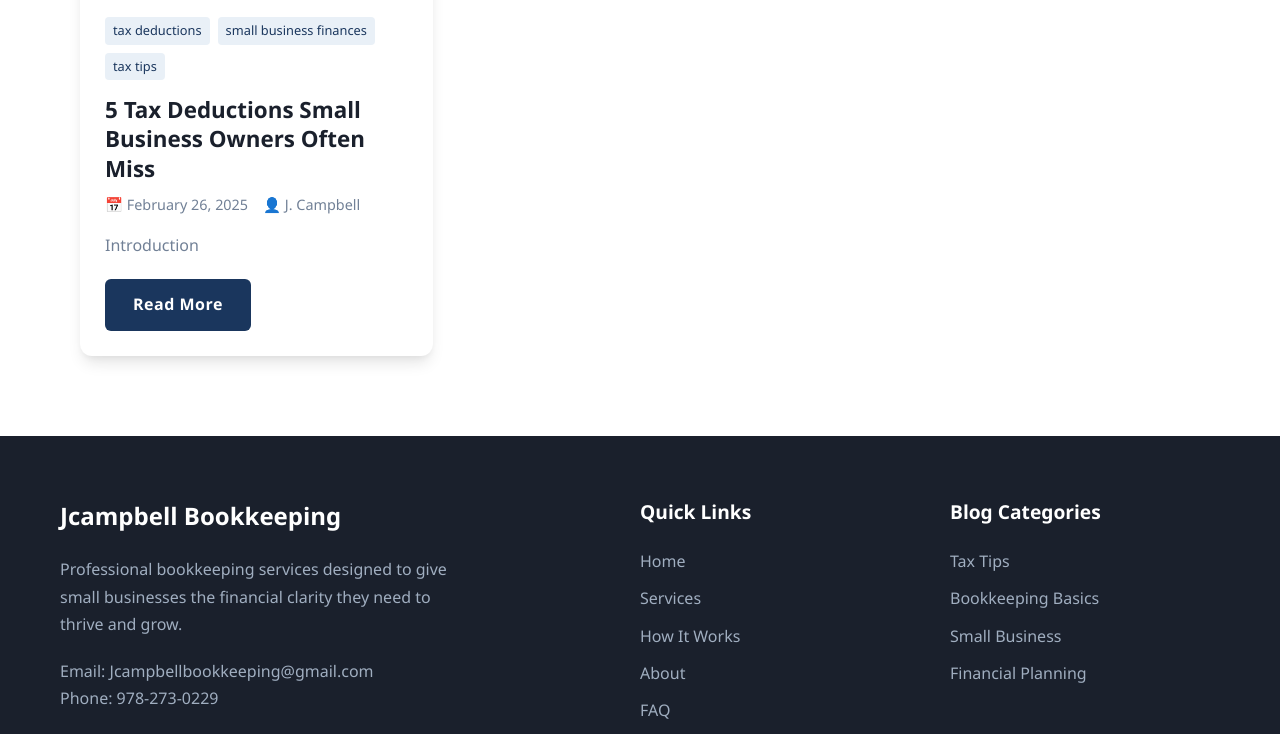
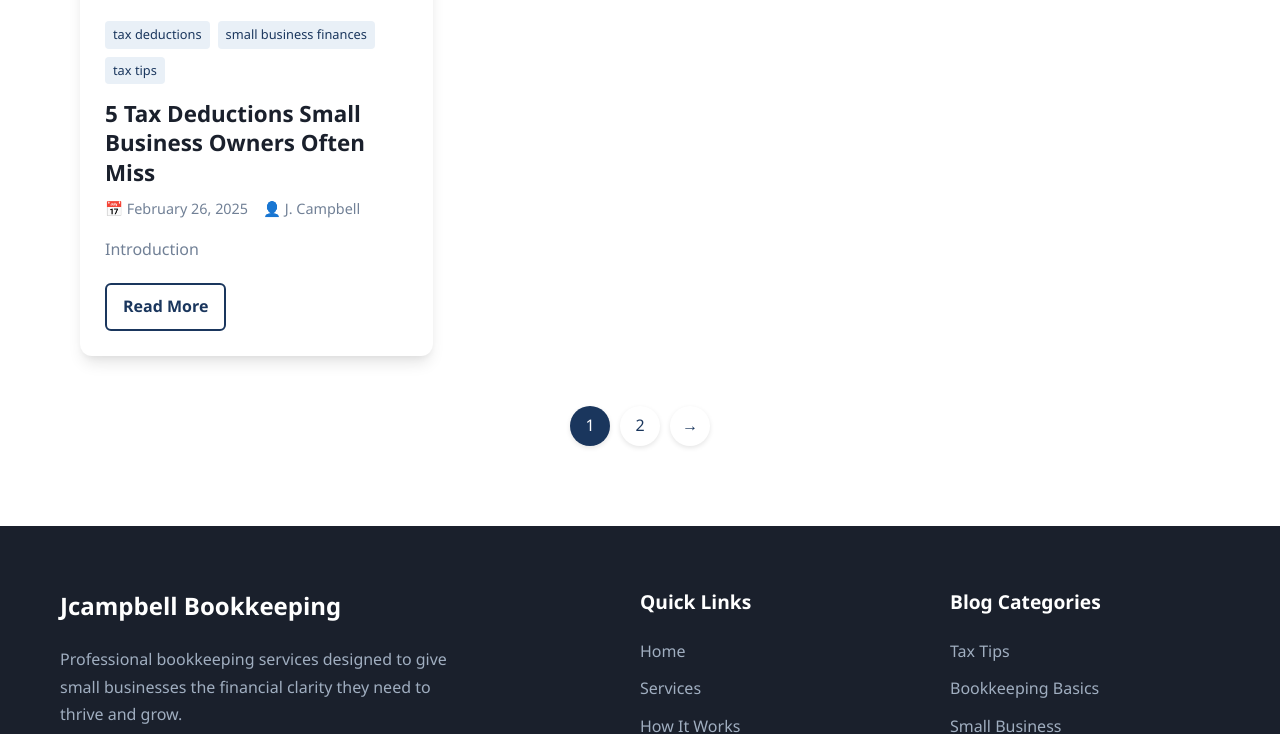
Before and after one commit to jcampbell9724/jcampbell-bookkeeping, a Jekyll site: the page built from blog/index.html, in a window 1280 px wide and 1400 px high, cut to the strip 666-1400 px from the top of the window. Built offline with Jekyll 4.4.1, drawn with Linux system fonts in a browser that asks for light colours; the list of posts is cut into pages by our own code.

Commit message:
Update index.html

```diff
--- a/blog/index.html
+++ b/blog/index.html
@@ -2,6 +2,215 @@
 layout: default
 title: Blog - Financial Insights & Tips
 ---
+
+<style>
+    /* Blog specific styles */
+    .blog-container {
+        padding: 120px 0 80px;
+        min-height: calc(100vh - 300px);
+    }
+
+    .blog-header {
+        text-align: center;
+        margin-bottom: 50px;
+    }
+
+    .blog-header h1 {
+        font-size: 2.5rem;
+        color: #1a365d;
+        margin-bottom: 15px;
+    }
+
+    .blog-header p {
+        color: #718096;
+        max-width: 700px;
+        margin: 0 auto;
+    }
+
+    .search-container {
+        margin-bottom: 40px;
+        display: flex;
+        max-width: 600px;
+        margin-left: auto;
+        margin-right: auto;
+    }
+
+    .search-input {
+        flex-grow: 1;
+        padding: 12px 15px;
+        border: 1px solid #e2e8f0;
+        border-right: none;
+        border-radius: 6px 0 0 6px;
+        font-family: inherit;
+        font-size: 1rem;
+    }
+
+    .search-btn {
+        background-color: #1a365d;
+        color: white;
+        border: none;
+        padding: 0 20px;
+        border-radius: 0 6px 6px 0;
+        cursor: pointer;
+    }
+
+    .tag-container {
+        display: flex;
+        flex-wrap: wrap;
+        justify-content: center;
+        gap: 10px;
+        margin-bottom: 30px;
+    }
+
+    .tag {
+        background-color: rgba(43, 108, 176, 0.1);
+        color: #1a365d;
+        padding: 6px 15px;
+        border-radius: 50px;
+        font-size: 0.9rem;
+        cursor: pointer;
+        transition: all 0.3s ease;
+    }
+
+    .tag:hover, .tag.active {
+        background-color: #1a365d;
+        color: white;
+    }
+
+    .blog-grid {
+        display: grid;
+        grid-template-columns: repeat(auto-fill, minmax(350px, 1fr));
+        gap: 30px;
+        max-width: 1200px;
+        margin: 0 auto;
+        padding: 0 20px;
+    }
+
+    .blog-card {
+        background-color: white;
+        border-radius: 12px;
+        overflow: hidden;
+        box-shadow: 0 10px 15px -3px rgba(0, 0, 0, 0.1), 0 4px 6px -2px rgba(0, 0, 0, 0.05);
+        transition: all 0.3s ease;
+        display: flex;
+        flex-direction: column;
+    }
+
+    .blog-card:hover {
+        transform: translateY(-10px);
+        box-shadow: 0 20px 25px -5px rgba(0, 0, 0, 0.1), 0 10px 10px -5px rgba(0, 0, 0, 0.04);
+    }
+
+    .blog-image {
+        height: 200px;
+        background-size: cover;
+        background-position: center;
+        background-color: #f7fafc;
+        display: flex;
+        align-items: center;
+        justify-content: center;
+    }
+
+    .blog-content {
+        padding: 25px;
+        flex-grow: 1;
+        display: flex;
+        flex-direction: column;
+    }
+
+    .blog-meta {
+        display: flex;
+        gap: 15px;
+        color: #718096;
+        font-size: 0.9rem;
+        margin-bottom: 15px;
+    }
+
+    .blog-tags {
+        display: flex;
+        flex-wrap: wrap;
+        gap: 8px;
+        margin-bottom: 15px;
+    }
+
+    .blog-tag {
+        background-color: rgba(43, 108, 176, 0.1);
+        color: #1a365d;
+        padding: 3px 8px;
+        border-radius: 4px;
+        font-size: 0.8rem;
+    }
+
+    .blog-title {
+        font-size: 1.4rem;
+        color: #1a202c;
+        margin-bottom: 10px;
+        line-height: 1.3;
+    }
+
+    .blog-excerpt {
+        color: #718096;
+        margin-bottom: 20px;
+        flex-grow: 1;
+    }
+
+    .blog-readmore {
+        align-self: flex-start;
+        display: inline-block;
+        background-color: transparent;
+        color: #1a365d;
+        border: 2px solid #1a365d;
+        padding: 8px 16px;
+        border-radius: 6px;
+        font-weight: 600;
+        text-decoration: none;
+        transition: all 0.3s ease;
+    }
+
+    .blog-readmore:hover {
+        background-color: #1a365d;
+        color: white;
+    }
+
+    .pagination {
+        display: flex;
+        justify-content: center;
+        margin-top: 50px;
+        gap: 10px;
+    }
+
+    .page-link {
+        display: flex;
+        align-items: center;
+        justify-content: center;
+        width: 40px;
+        height: 40px;
+        border-radius: 50%;
+        background-color: white;
+        color: #1a365d;
+        font-weight: 500;
+        box-shadow: 0 2px 5px rgba(0, 0, 0, 0.1);
+        transition: all 0.3s ease;
+        text-decoration: none;
+    }
+
+    .page-link:hover, .page-link.active {
+        background-color: #1a365d;
+        color: white;
+    }
+
+    .no-results {
+        text-align: center;
+        padding: 40px;
+        color: #718096;
+    }
+
+    @media (max-width: 768px) {
+        .blog-grid {
+            grid-template-columns: 1fr;
+        }
+    }
+</style>
 
 <div class="blog-container">
     <div class="container">
@@ -19,15 +228,15 @@
         <!-- Blog Tags -->
         <div class="tag-container">
             <div class="tag active" data-tag="all">All</div>
-            <!-- Collect all unique tags from posts -->
-            {% assign all_tags = "" | split: "" %}
+            <!-- Generate tags from actual posts -->
+            {% assign tag_list = "" | split: "" %}
             {% for post in site.posts %}
                 {% for tag in post.tags %}
-                    {% assign all_tags = all_tags | push: tag %}
+                    {% assign tag_list = tag_list | push: tag %}
                 {% endfor %}
             {% endfor %}
 
-            {% assign unique_tags = all_tags | uniq | sort %}
+            {% assign unique_tags = tag_list | uniq | sort %}
             {% for tag in unique_tags %}
                 <div class="tag" data-tag="{{ tag | slugify }}">{{ tag }}</div>
             {% endfor %}
@@ -38,10 +247,11 @@
             {% for post in site.posts %}
             <article class="blog-card" data-tags="{% for tag in post.tags %}{{ tag | slugify }}{% unless forloop.last %},{% endunless %}{% endfor %}">
                 {% if post.image %}
-                <div class="blog-image" style="background-image: url('{{ post.image }}');"></div>
+                <div class="blog-image" style="background-image: url('{{ post.image }}');">
+                </div>
                 {% else %}
-                <div class="blog-image" style="background-color: #f0f0f0; display: flex; align-items: center; justify-content: center; color: #666;">
-                    <span>{{ post.title | truncate: 30 }}</span>
+                <div class="blog-image">
+                    <div style="font-size: 24px; color: #718096;">📄</div>
                 </div>
                 {% endif %}
 
@@ -57,12 +267,20 @@
                         {% if post.author %}<span>👤 {{ post.author }}</span>{% endif %}
                     </div>
                     <p class="blog-excerpt">
-                        {{ post.excerpt | strip_html | truncatewords: 30 }}
+                        {% if post.excerpt %}
+                            {{ post.excerpt | strip_html | truncatewords: 30 }}
+                        {% endif %}
                     </p>
-                    <a href="{{ post.url | relative_url }}" class="btn btn-outline blog-readmore">Read More</a>
+                    <a href="{{ post.url }}" class="blog-readmore">Read More</a>
                 </div>
             </article>
             {% endfor %}
+
+            {% if site.posts.size == 0 %}
+            <div style="text-align: center; grid-column: 1 / -1; padding: 40px 0;">
+                <p>No blog posts have been published yet. Check back soon for updates!</p>
+            </div>
+            {% endif %}
         </div>
 
         <!-- No Results Message (hidden by default) -->
@@ -72,31 +290,12 @@
             <button class="btn btn-outline" id="clearFilters">Clear All Filters</button>
         </div>
 
-        <!-- Show message if no posts -->
-        {% if site.posts.size == 0 %}
-        <div class="no-posts">
-            <h3>No blog posts found</h3>
-            <p>Check back soon for new content!</p>
+        <!-- Pagination -->
+        <div class="pagination">
+            <a href="#" class="page-link active">1</a>
+            <a href="#" class="page-link">2</a>
+            <a href="#" class="page-link">→</a>
         </div>
-        {% endif %}
-
-        <!-- Pagination - only show if needed -->
-        {% if paginator.total_pages > 1 %}
-        <div class="pagination">
-            {% if paginator.previous_page %}
-            <a href="{{ paginator.previous_page_path }}" class="page-link">←</a>
-            {% endif %}
-
-            {% for page in (1..paginator.total_pages) %}
-            <a href="{% if page == 1 %}{{ '/blog/' }}{% else %}{{ site.paginate_path | replace: ':num', page }}{% endif %}"
-               class="page-link {% if page == paginator.page %}active{% endif %}">{{ page }}</a>
-            {% endfor %}
-
-            {% if paginator.next_page %}
-            <a href="{{ paginator.next_page_path }}" class="page-link">→</a>
-            {% endif %}
-        </div>
-        {% endif %}
     </div>
 </div>
 
```
